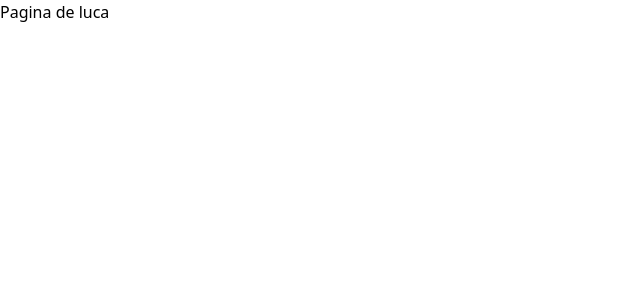
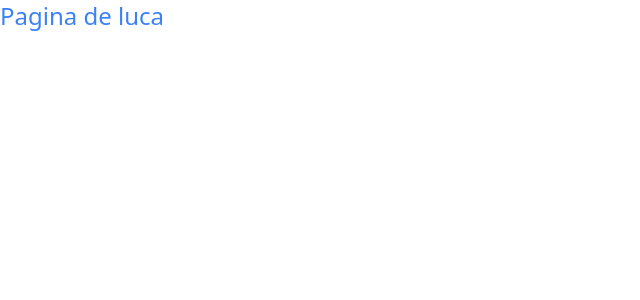
Before and after one commit to Alvarg27/luca-next, a Next.js app: page / in a window 1280 px wide. Shown: the top 300 px of the page, without its empty margins (0-640 px from the left). Built offline with nearby package versions, Linux system fonts and the light colour scheme.

Commit message:
Update index.js

```diff
--- a/pages/index.js
+++ b/pages/index.js
@@ -1,7 +1,7 @@
 export default function Home() {
   return (
     <>
-      <p>Pagina de luca</p>
+      <p className="text-2xl font-medium text-blue-500">Pagina de luca</p>
     </>
   );
 }
```
